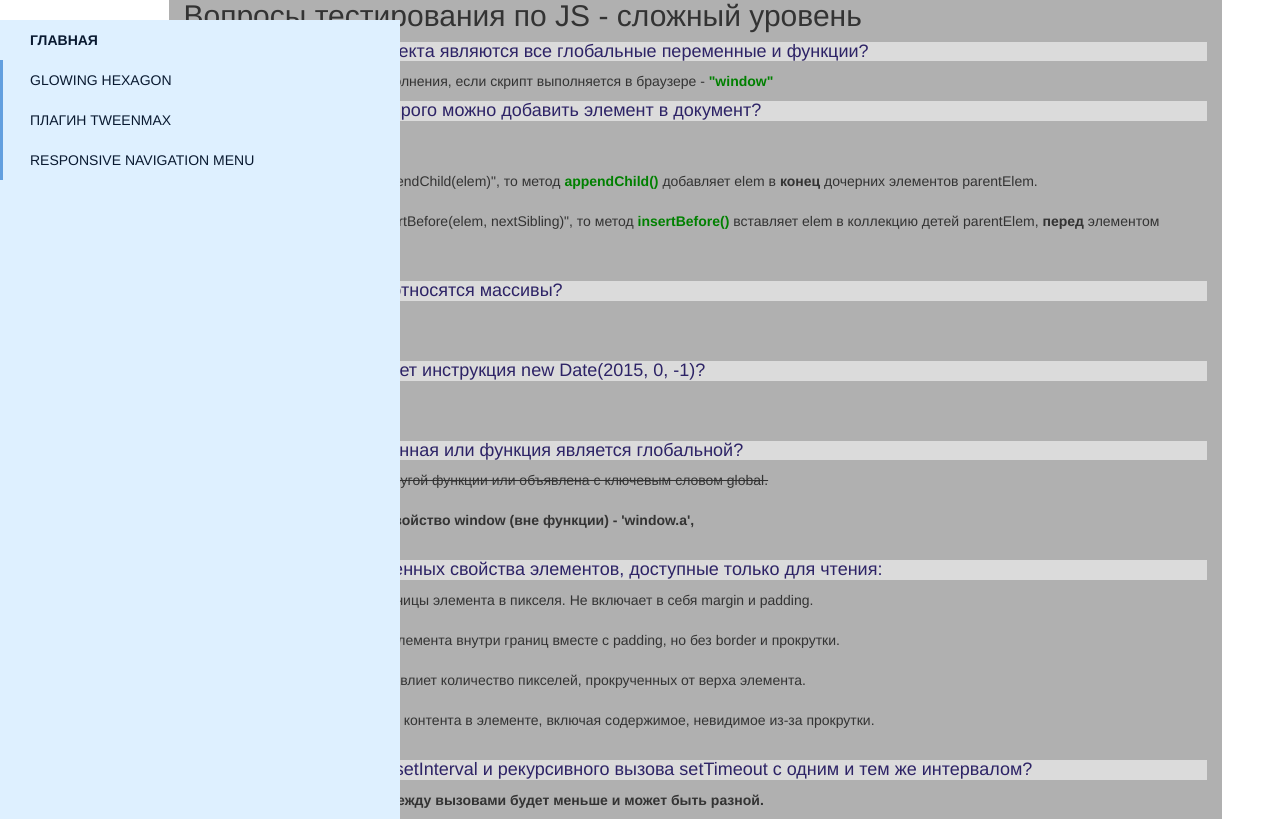
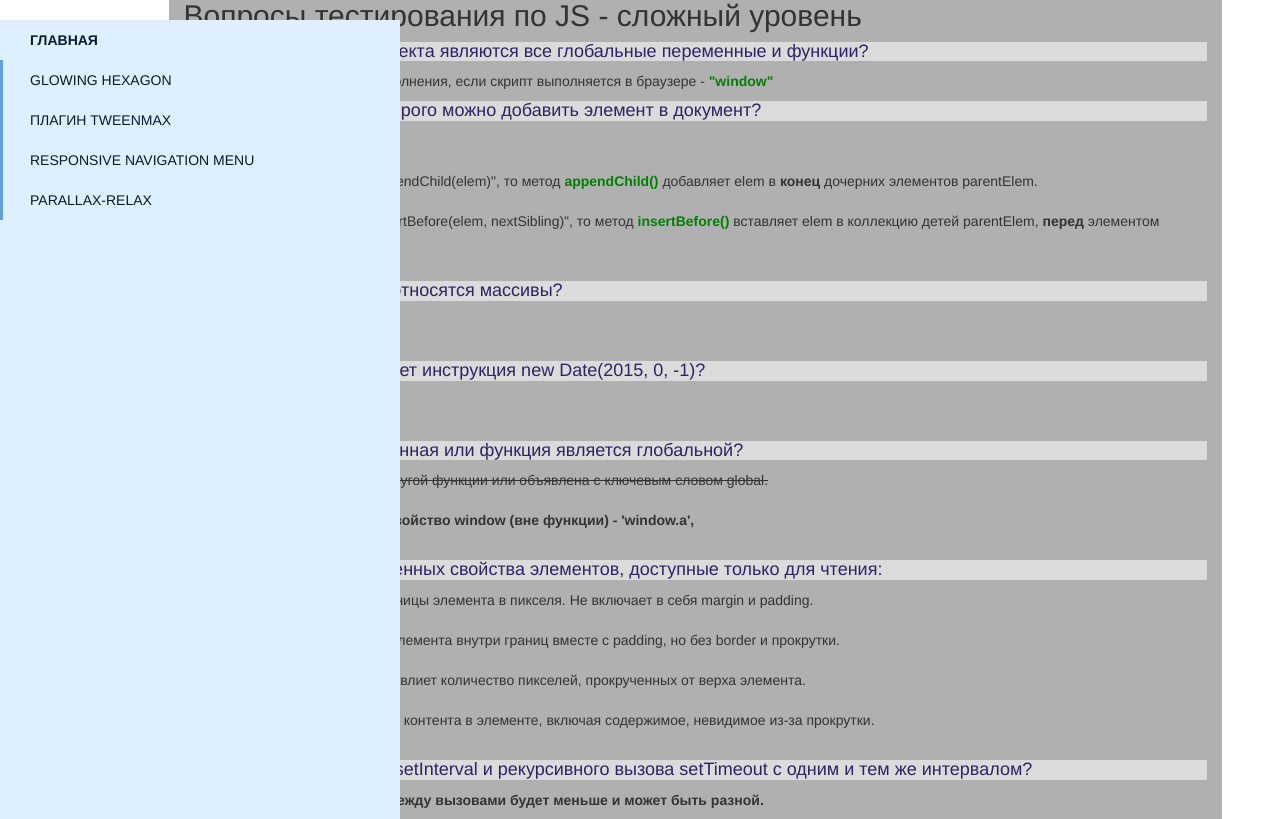
Before and after one commit to eduardvipgroup/workbook, a PHP site: page /js/js.php in a window 1280 px wide. Shown: the part 80-899 px from the top of the page. Run offline with PHP 8.4, Linux system fonts and the light colour scheme.

Commit message:
parallax

```diff
--- a/js/js.php
+++ b/js/js.php
@@ -38,7 +38,9 @@
             <li>
                 <a href="Responsive_Navigation_Menu.html">Responsive Navigation Menu</a>
             </li>
-
+            <li>
+                <a href="parallax-rellax.html">Parallax-Relax</a>
+            </li>
         </ul>
     </nav>
 
```
